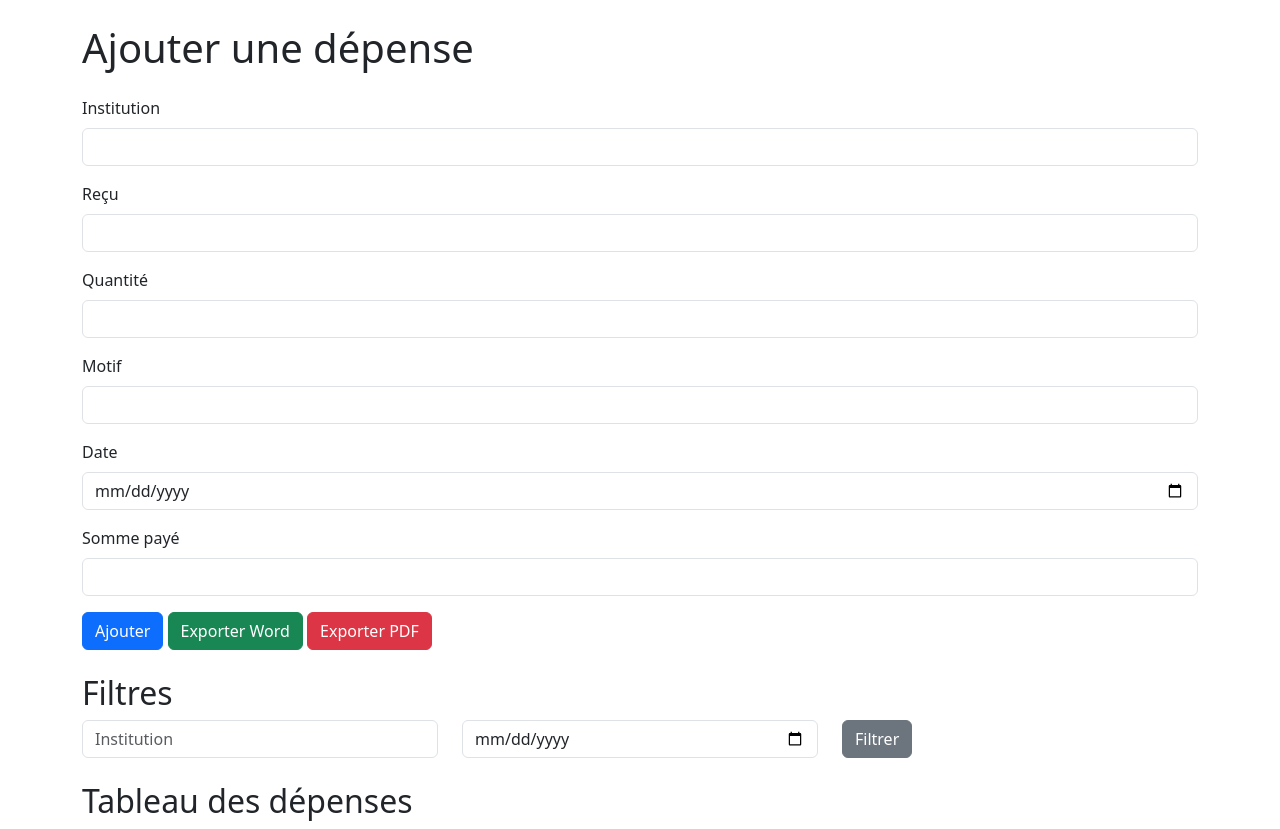
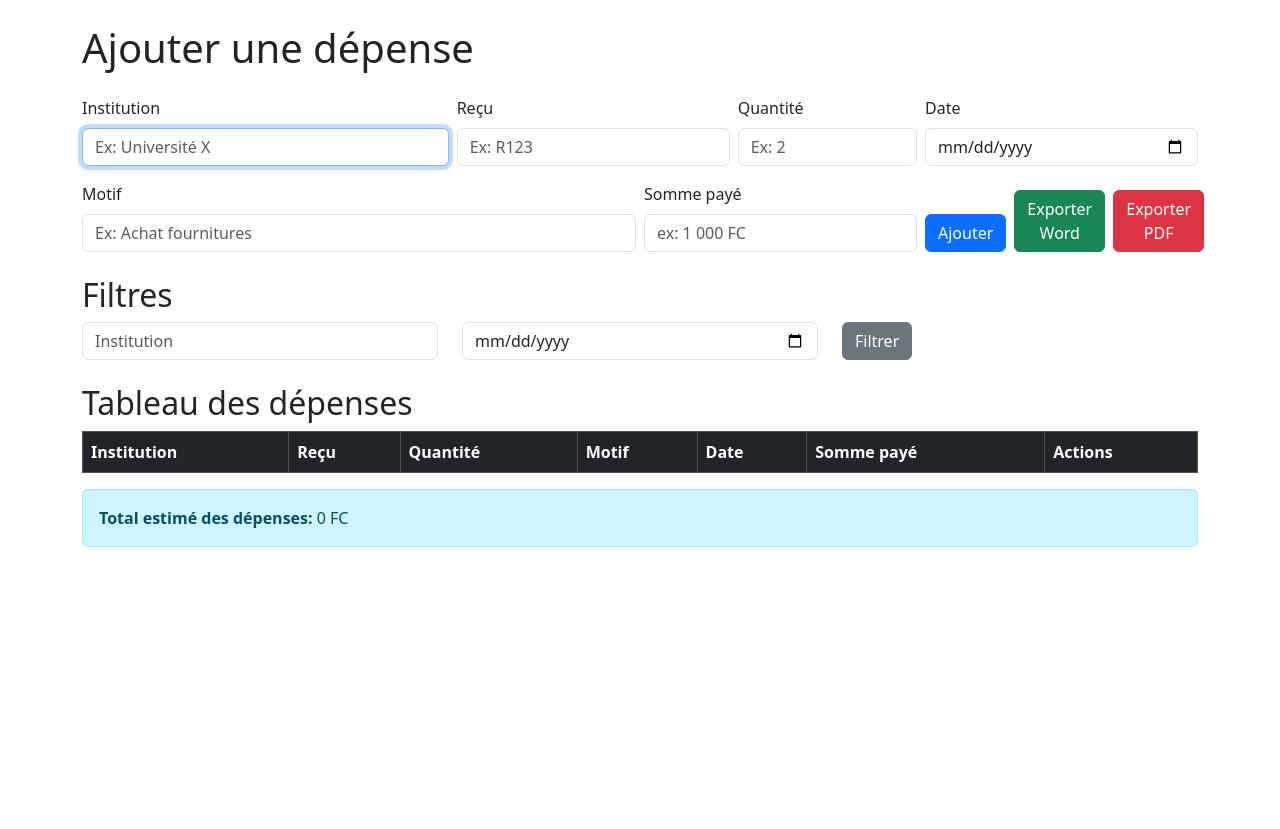
Before and after one commit to Humbert0mukadi/Gestion_depenses_pro, a Flask app: page / in a window 1280 px wide. Shown: the top 829 px of the page. After the commit the page ends 547 px from the top, so only its background shows below. Run offline with Flask 3, Linux system fonts and the light colour scheme; lists and menus that the app fills with data are empty.

Commit message:
Feature: form UX improvements — layout, client+server validation, flash messages

```diff
--- a/Templates/index.html
+++ b/Templates/index.html
@@ -8,16 +8,51 @@
 <body class="container mt-4">
   <h1 class="mb-4">Ajouter une dépense</h1>
 
-  <form action="{{ url_for('add_row') }}" method="post" class="mb-4">
-    <div class="mb-3"><label class="form-label">Institution</label><input type="text" name="institution" class="form-control" required></div>
-    <div class="mb-3"><label class="form-label">Reçu</label><input type="text" name="recu" class="form-control"></div>
-    <div class="mb-3"><label class="form-label">Quantité</label><input type="text" name="quantite" class="form-control"></div>
-    <div class="mb-3"><label class="form-label">Motif</label><input type="text" name="motif" class="form-control"></div>
-    <div class="mb-3"><label class="form-label">Date</label><input type="date" name="date" class="form-control"></div>
-    <div class="mb-3"><label class="form-label">Somme payé</label><input type="text" name="somme" class="form-control"></div>
-    <button class="btn btn-primary">Ajouter</button>
-    <a class="btn btn-success" href="{{ url_for('export_docx') }}">Exporter Word</a>
-    <a class="btn btn-danger" href="{{ url_for('export_pdf') }}">Exporter PDF</a>
+  {% with messages = get_flashed_messages(with_categories=true) %}
+    {% if messages %}
+      {% for category, message in messages %}
+        <div class="alert alert-{{ category }} alert-dismissible fade show" role="alert">
+          {{ message }}
+          <button type="button" class="btn-close" data-bs-dismiss="alert" aria-label="Fermer"></button>
+        </div>
+      {% endfor %}
+    {% endif %}
+  {% endwith %}
+
+  <form action="{{ url_for('add_row') }}" method="post" class="mb-4" id="addForm" id="addForm" novalidate>
+    <div class="row g-2">
+      <div class="col-md-4">
+        <label class="form-label">Institution</label>
+        <input type="text" name="institution" class="form-control" placeholder="Ex: Université X" required autofocus>
+      </div>
+      <div class="col-md-3">
+        <label class="form-label">Reçu</label>
+        <input type="text" name="recu" class="form-control" placeholder="Ex: R123">
+      </div>
+      <div class="col-md-2">
+        <label class="form-label">Quantité</label>
+        <input type="text" name="quantite" class="form-control" placeholder="Ex: 2">
+      </div>
+      <div class="col-md-3">
+        <label class="form-label">Date</label>
+        <input type="date" name="date" class="form-control">
+      </div>
+    </div>
+    <div class="row g-2 mt-2">
+      <div class="col-md-6">
+        <label class="form-label">Motif</label>
+        <input type="text" name="motif" class="form-control" placeholder="Ex: Achat fournitures">
+      </div>
+      <div class="col-md-3">
+        <label class="form-label">Somme payé</label>
+        <input type="text" name="somme" class="form-control" placeholder="ex: 1 000 FC" inputmode="numeric" pattern="^[0-9\\s,]+( ?FC)?$" title="Ex: 1 000 FC" required>
+      </div>
+      <div class="col-md-3 d-flex align-items-end">
+        <button class="btn btn-primary me-2" type="submit">Ajouter</button>
+        <a class="btn btn-success me-2" href="{{ url_for('export_docx') }}">Exporter Word</a>
+        <a class="btn btn-danger" href="{{ url_for('export_pdf') }}">Exporter PDF</a>
+      </div>
+    </div>
   </form>
 
   <h2>Filtres</h2>
@@ -58,5 +93,22 @@
     <strong>Total estimé des dépenses:</strong> {{ total_somme }} FC
   </div>
 
+  <script src="https://cdn.jsdelivr.net/npm/bootstrap@5.3.2/dist/js/bootstrap.bundle.min.js"></script>
+  <script>
+    (function () {
+      'use strict'
+      var forms = document.querySelectorAll('#addForm')
+      Array.prototype.slice.call(forms).forEach(function (form) {
+        form.addEventListener('submit', function (event) {
+          if (!form.checkValidity()) {
+            event.preventDefault()
+            event.stopPropagation()
+          }
+          form.classList.add('was-validated')
+        }, false)
+      })
+    })()
+  </script>
+
 </body>
 </html>
--- a/app.py
+++ b/app.py
@@ -1,10 +1,11 @@
-from flask import Flask, render_template, request, redirect, url_for, send_file
+from flask import Flask, render_template, request, redirect, url_for, send_file, flash
 from flask_sqlalchemy import SQLAlchemy
 from io import BytesIO
 from docx import Document
 from xhtml2pdf import pisa
 
 app = Flask(__name__)
+app.secret_key = 'dev'
 
 # Configuration base SQLite
 app.config['SQLALCHEMY_DATABASE_URI'] = 'sqlite:///depenses.db'
@@ -54,16 +55,21 @@ def index():
 
 @app.route("/add", methods=["POST"])
 def add_row():
+    somme_input = request.form.get("somme", "").strip()
+    if not somme_input or not any(c.isdigit() for c in somme_input):
+        flash("Veuillez saisir un montant valide (ex: 1 000 FC)", "danger")
+        return redirect(url_for("index"))
     depense = Depense(
         institution=request.form.get("institution"),
         recu=request.form.get("recu"),
         quantite=request.form.get("quantite"),
         motif=request.form.get("motif"),
         date=request.form.get("date"),
-        somme=request.form.get("somme")
+        somme=somme_input
     )
     db.session.add(depense)
     db.session.commit()
+    flash("Dépense ajoutée avec succès.", "success")
     return redirect(url_for("index"))
 
 # --- Supprimer une ligne ---
@@ -79,13 +85,18 @@ def delete_row(id):
 def edit_row(id):
     depense = Depense.query.get_or_404(id)
     if request.method == "POST":
+        somme_input = request.form.get("somme", "").strip()
+        if not somme_input or not any(c.isdigit() for c in somme_input):
+            flash("Veuillez saisir un montant valide (ex: 1 000 FC)", "danger")
+            return redirect(url_for("edit_row", id=id))
         depense.institution = request.form.get("institution")
         depense.recu = request.form.get("recu")
         depense.quantite = request.form.get("quantite")
         depense.motif = request.form.get("motif")
         depense.date = request.form.get("date")
-        depense.somme = request.form.get("somme")
+        depense.somme = somme_input
         db.session.commit()
+        flash("Dépense mise à jour.", "success")
         return redirect(url_for("index"))
     return render_template("edit.html", depense=depense)
 
```
Also changed, not shown: Templates/Edit.html (+30 -2 lines), scripts/test_add.py (added, +13 -0 lines).
